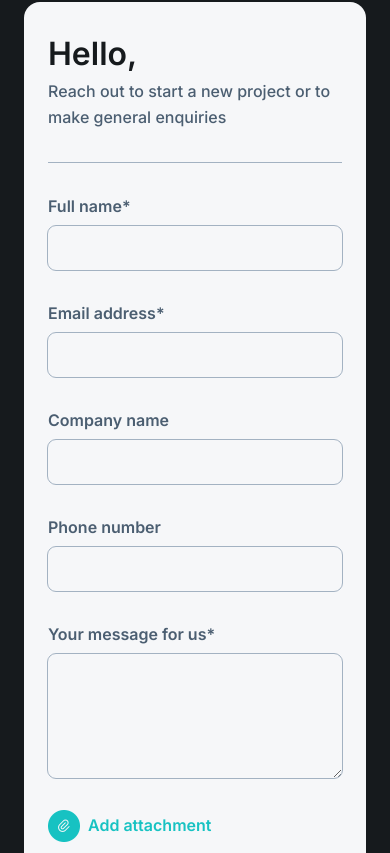
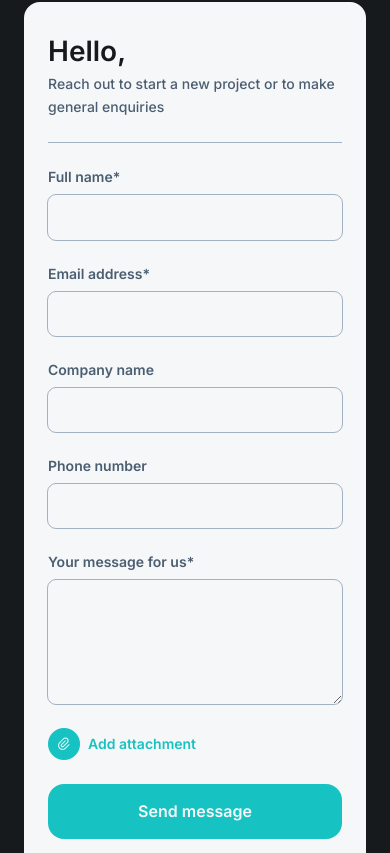
Before and after one commit to pdev6373/stackbuld, a Next.js app: page / in a window 390 px wide. Shown: the part 9731-10584 px from the top of the page. Built offline with nearby package versions, Linux system fonts and the light colour scheme.

Commit message:
initial commit

```diff
--- a/components/contact/Contaxct.module.css
+++ b/components/contact/Contaxct.module.css
@@ -36,14 +36,14 @@
   color: #161a1d;
   font-size: 32px;
   font-weight: 600;
-  line-height: 40px;
+  line-height: 1.25;
 }
 
 .formHeaderText {
   color: #4b5e71;
   font-size: 16px;
   font-weight: 500;
-  line-height: 26px;
+  line-height: 1.625;
 }
 
 .line {
@@ -71,13 +71,17 @@
   outline: 1px solid #a3b2c2;
   border-radius: 8px;
   padding: 12px;
+  color: #4b5e71;
+  font-size: 16px;
+  font-weight: 600;
+  line-height: 1.4375;
 }
 
 .formLabel {
   color: #4b5e71;
   font-size: 16px;
   font-weight: 600;
-  line-height: 23px;
+  line-height: 1.4375;
 }
 
 .textareaInput {
@@ -95,16 +99,16 @@
   color: #17c2c2;
   font-size: 16px;
   font-weight: 600;
-  line-height: 23px;
+  line-height: 1.4375;
 }
 
 .formButton {
   color: #f6f7f9;
   font-size: 20px;
   font-weight: 600;
-  line-height: 24px;
+  line-height: 1.2;
   background: #17c2c2;
-  padding: 22px;
+  padding: 1.1em;
   border-radius: 16px;
   width: 100%;
 }
@@ -156,6 +160,12 @@
   }
 }
 
+@media (max-width: 900px) {
+  .form {
+    padding-inline: 24px;
+  }
+}
+
 @media (max-width: 700px) {
   .sectionTitleDark {
     margin-bottom: 8px;
@@ -165,15 +175,30 @@
   .sectionTitleDark {
     font-size: 30px;
   }
-}
 
-@media (max-width: 900px) {
-  .form {
-    padding-inline: 24px;
+  .formHeader {
+    font-size: 28px;
   }
-}
 
-@media (max-width: 700px) {
+  .formHeaderText,
+  .formLabel,
+  .formInput,
+  .attachmentText {
+    font-size: 14px;
+  }
+
+  .line {
+    margin-block: 24px;
+  }
+
+  .formInputs {
+    gap: 24px;
+  }
+
+  .formButton {
+    font-size: 18px;
+  }
+
   .contact {
     padding: 40px 24px 60px;
   }
@@ -184,4 +209,8 @@
   .sectionTitleDark {
     font-size: 24px;
   }
+
+  .formButton {
+    font-size: 16px;
+  }
 }
```
